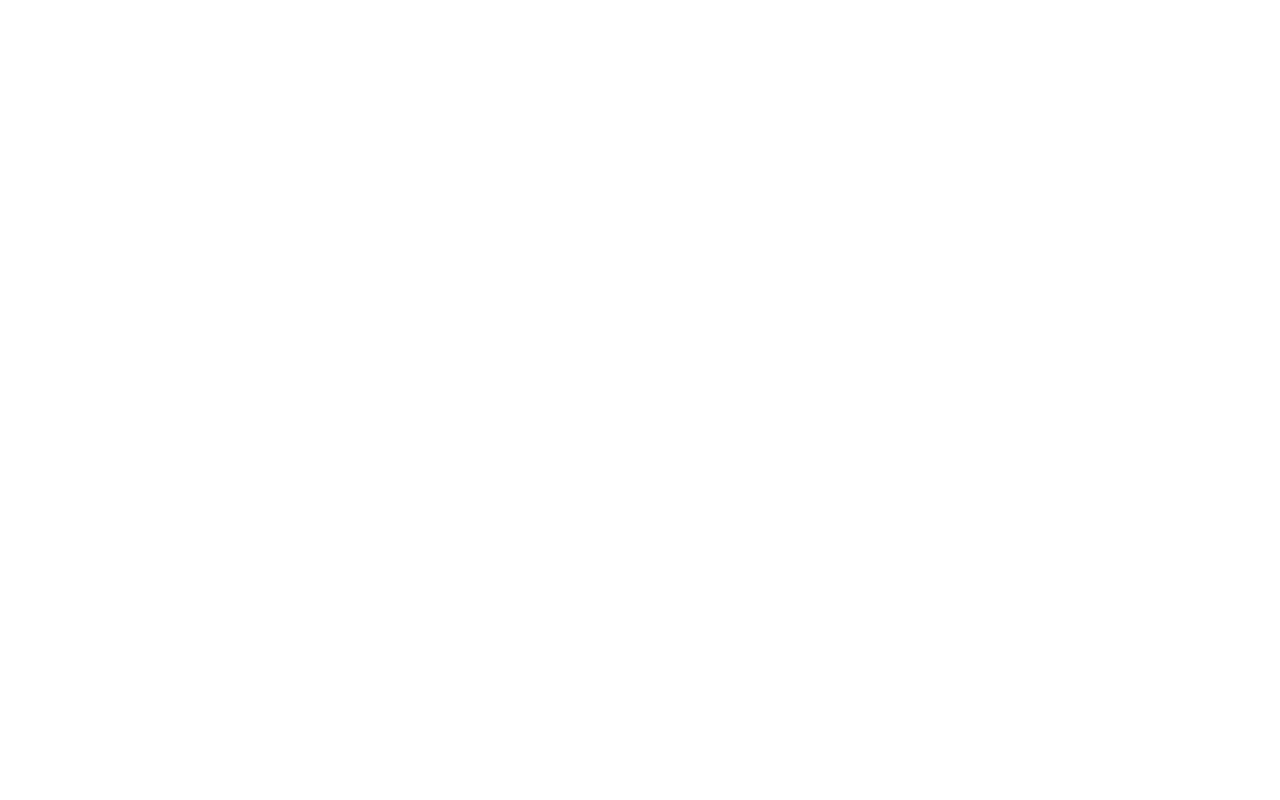
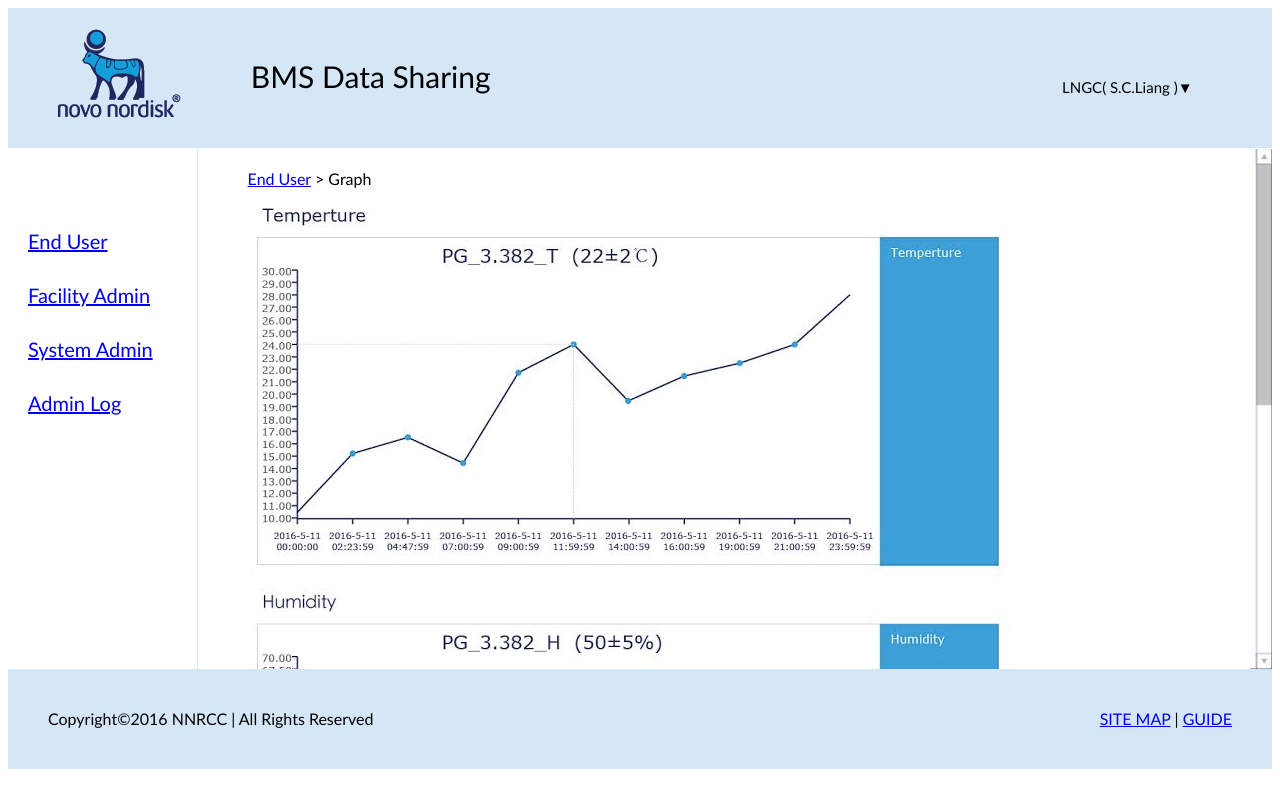
Before and after one commit to fatbigbright/obsolete.fbb.static.pages, a plain HTML site: page BMS-mockup/graph.html in a window 1280 px wide. Drawn offline with nearby package versions, Linux system fonts and the light colour scheme.

Commit message:
update graph.html of BMS mockup

```diff
--- a/BMS-mockup/css/index.css
+++ b/BMS-mockup/css/index.css
@@ -39,11 +39,22 @@ span.user{
 	font-size: 15px;
 }
 
+.function{
+	padding-top: 20px;
+	padding-left: 50px;
+}
+
 article {
 	width: 85%;
 	float: right;
 	position: relative;
 	height: 500px;
+}
+
+article img.scroll{
+	float: right;
+	position: relative;
+	height: 520px;
 }
 
 .favorite, .search{
--- a/BMS-mockup/graph.html
+++ b/BMS-mockup/graph.html
@@ -0,0 +1,47 @@
+<!DOCTYPE html>
+<html lang="en">
+<head>
+	<meta charset="UTF-8">
+	<title>Main Page</title>
+	<link rel="stylesheet" href="css/index.css">
+	<script src="js/lib/jquery-2.2.3.js"></script>
+	<script src="js/index.js"></script>
+</head>
+<body>
+	<header>
+		<div class="header-right">
+			<span class="user">LNGC( S.C.Liang )&#9660;</span>
+			BMS Data Sharing
+		</div>
+		<div class="header-left"><img src="img/logo.png" alt=""></div>
+	</header>
+	<main>
+		<article>
+			<img src="img/scroll.png" class="scroll" alt="">
+			<div class="function">
+				<a href="#">End User</a>
+				 &gt; Graph
+			</div>
+			<div class="function">
+				<img src="img/graph.png" alt="">
+			</div>
+		</article>
+		<aside>
+			<ul>
+				<li><a href="#">End User</a></li>
+				<li><a href="#">Facility Admin</a></li>
+				<li><a href="#">System Admin</a></li>
+				<li><a href="#">Admin Log</a></li>
+			</ul>
+		</aside>
+	</main>
+	<footer>
+		<div class="map">
+			<a href="#">SITE MAP</a>
+			 |
+			 <a href="#">GUIDE</a>
+		</div>
+		<div class="copy">Copyright&copy2016 NNRCC | All Rights Reserved</div>
+	</footer>
+</body>
+</html>
```
Also changed, not shown: BMS-mockup/index.html (+4 -0 lines), BMS-mockup/img/graph.png (added), BMS-mockup/img/scroll.png (added), 3 other files.
